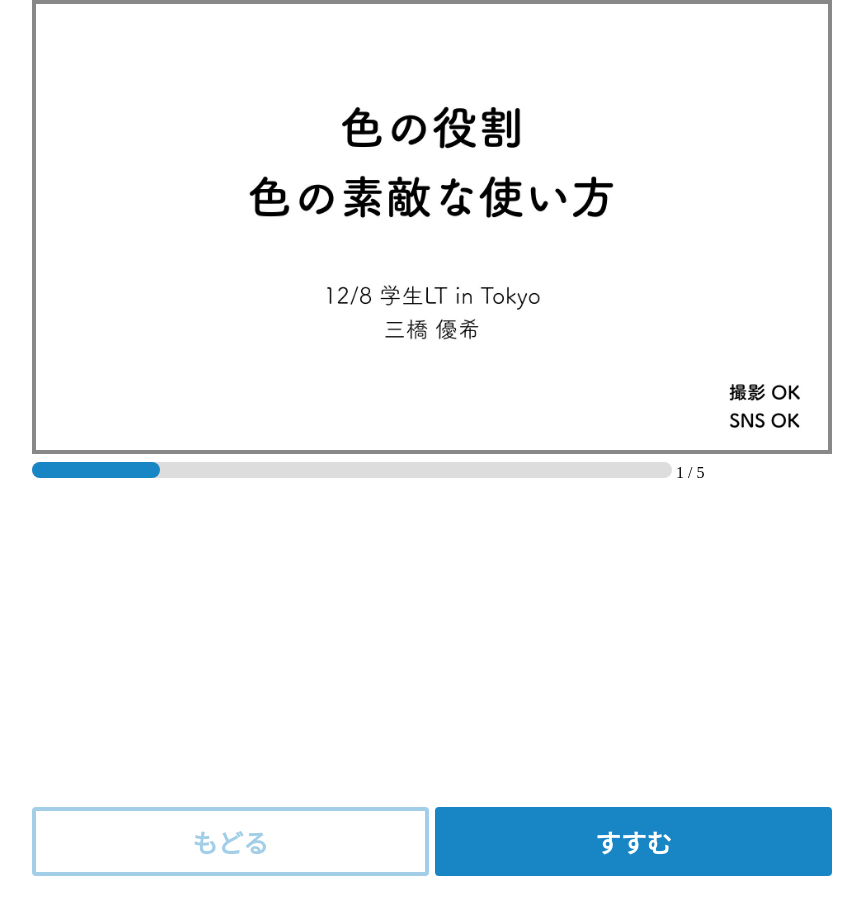
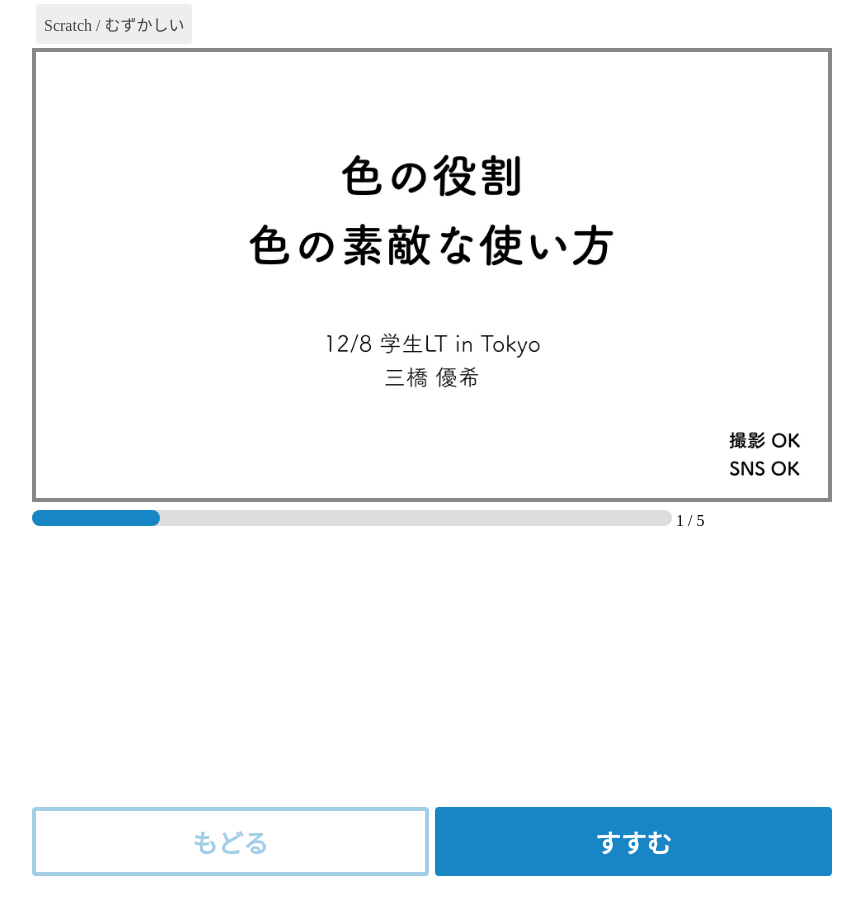
Before and after one commit to Mekurun/mekurun.com, a Jekyll site: the page built from _posts/2020-05-16-test.markdown, in a window 1280 px wide. Shown: the whole page, without its empty margins (208-1071 px from the left). Built offline with Jekyll 4.4.1, drawn with Linux system fonts in a browser that asks for light colours.

Commit message:
カテゴリーと難易度を表示

```diff
--- a/_layouts/post.html
+++ b/_layouts/post.html
@@ -3,6 +3,7 @@ layout: default
 ---
 <section class="post-content" id="slidesCover">
 {{ content }}
+<a href="/" class="label">{{page.category}} / {{page.difficulty}}</a>
 <div id='slides'>
   {% for slide in page.slides %}
     {% assign firstword = slide | split: "/" | first %}
--- a/_posts/2020-05-16-test.markdown
+++ b/_posts/2020-05-16-test.markdown
@@ -2,7 +2,8 @@
 layout: post
 title:  "シューティングゲームを作ろう！"
 date:   2020-05-16 11:14:26 +0900
-categories: Scratch
+category: Scratch
+difficulty: むずかしい
 slides:
 -  /color-design/img.001.jpeg
 -  /color-design/img.002.jpeg
--- a/css/main.scss
+++ b/css/main.scss
@@ -74,3 +74,12 @@ body {
     color: #fff;
   }
 }
+.label {
+  background-color: #eee;
+  padding: 8px;
+  margin: 4px;
+  border-radius: 4px;
+  text-decoration: none;
+  color: #444;
+  display: inline-block;
+}
```
